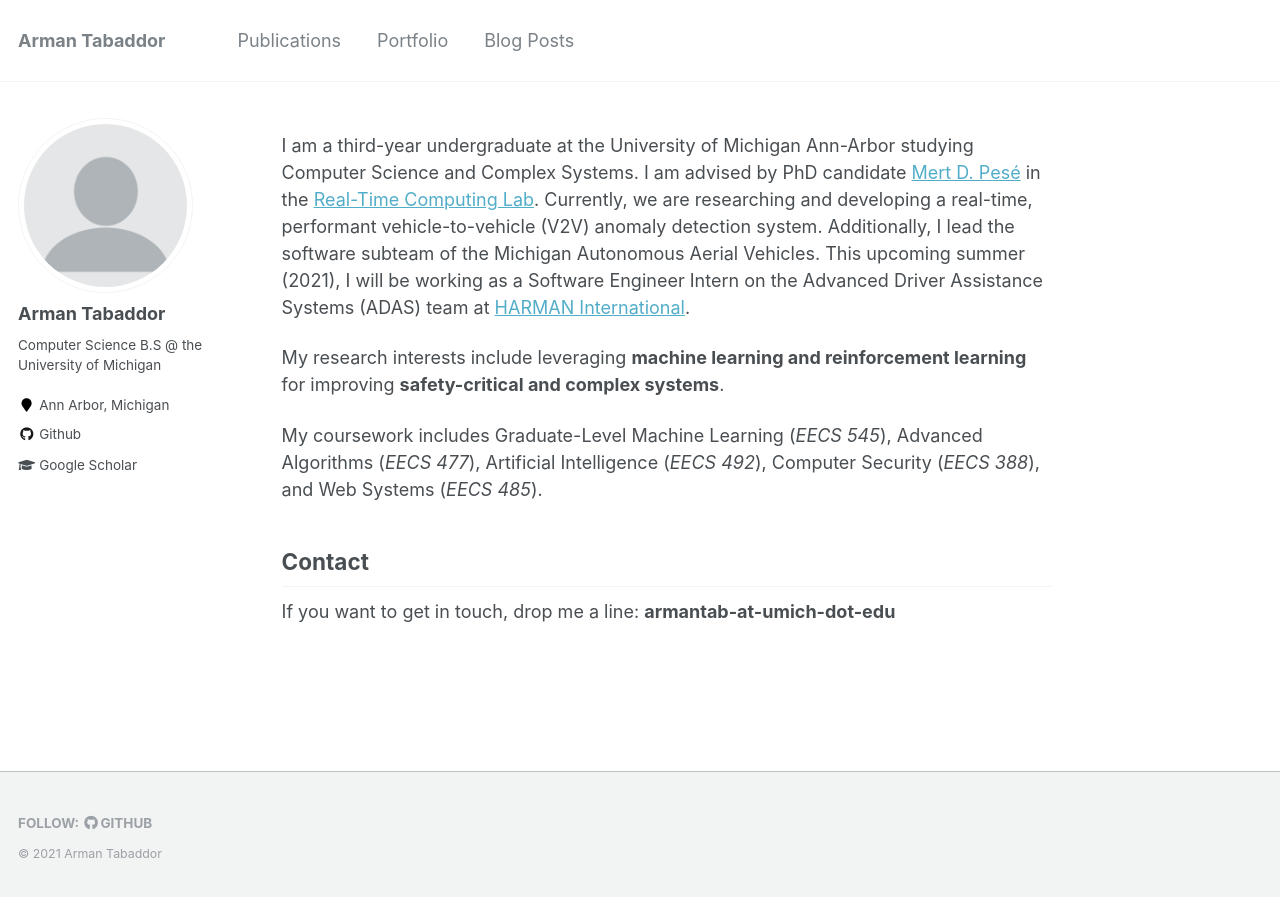
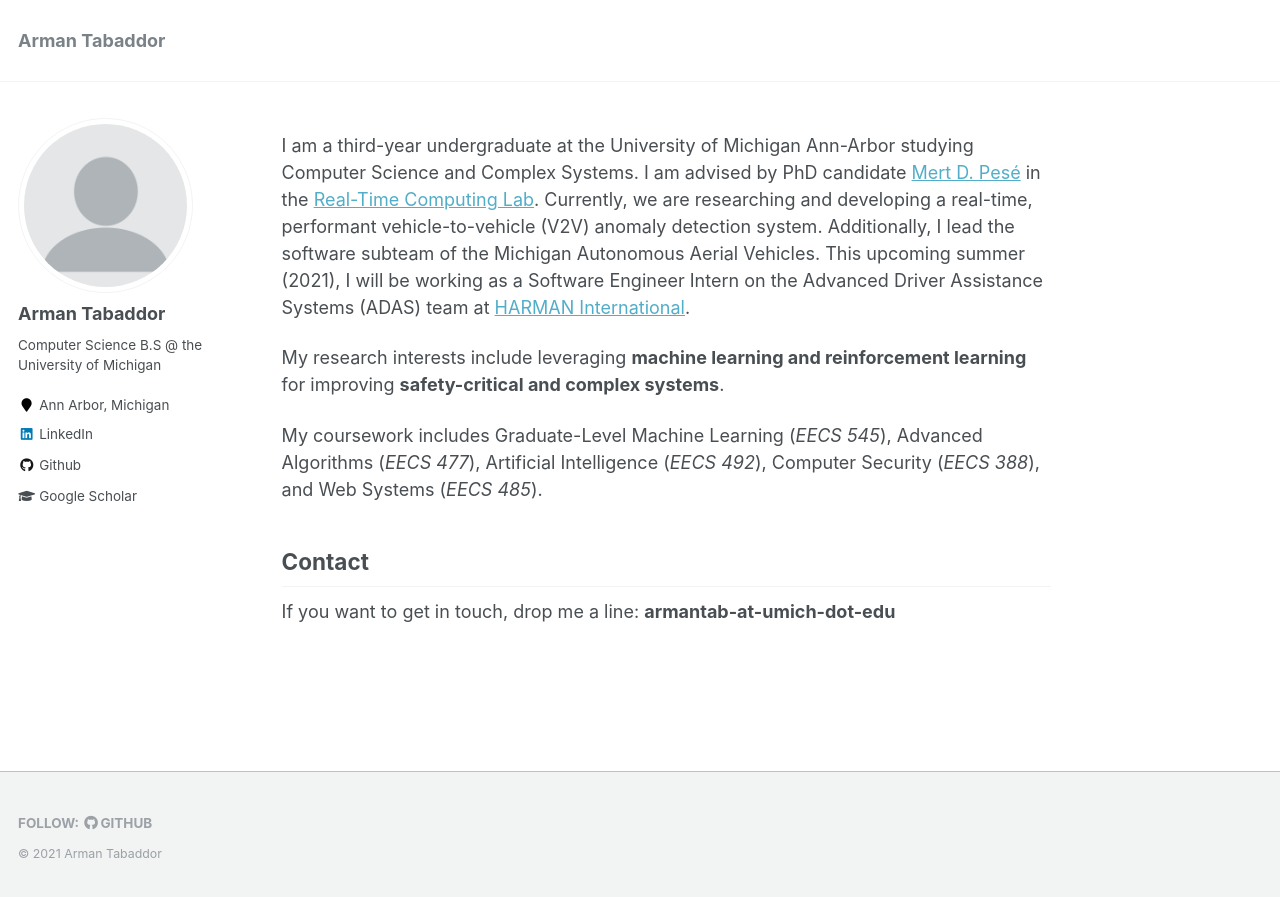
Before and after one commit to tabaddor/tabaddor.github.io, a Jekyll site: the page built from _pages/about.md, in a window 1280 px wide. Shown: the top 897 px of the page. Built offline with Jekyll 4.4.1, drawn with Linux system fonts in a browser that asks for light colours.

Commit message:
Removed navbar and added linkedin.

```diff
--- a/_config.yml
+++ b/_config.yml
@@ -86,7 +86,7 @@ author:
   location         : "Ann Arbor, Michigan"
   employer         :
   pubmed           :
-  googlescholar    : "http://yourfullgooglescholarurl.com"
+  googlescholar    : "http://scholar.google.com"
   email            :
   researchgate     :  # example: "https://www.researchgate.net/profile/yourprofile"
   uri              :
@@ -102,7 +102,7 @@ author:
   instagram        :
   impactstory      : #"https://profiles.impactstory.org/u/xxxx-xxxx-xxxx-xxxx"
   lastfm           :
-  linkedin         :
+  linkedin         : "armantabaddor"
   orcid            :
   pinterest        :
   soundcloud       :
--- a/_data/navigation.yml
+++ b/_data/navigation.yml
@@ -1,10 +1,4 @@
 # main links links
 main:
-  - title: "Publications"
-    url: /publications/
-
-  - title: "Portfolio"
-    url: /portfolio/
-
-  - title: "Blog Posts"
-    url: /year-archive/
+ # - title: "Publications"
+  #  url: /publications/
```
